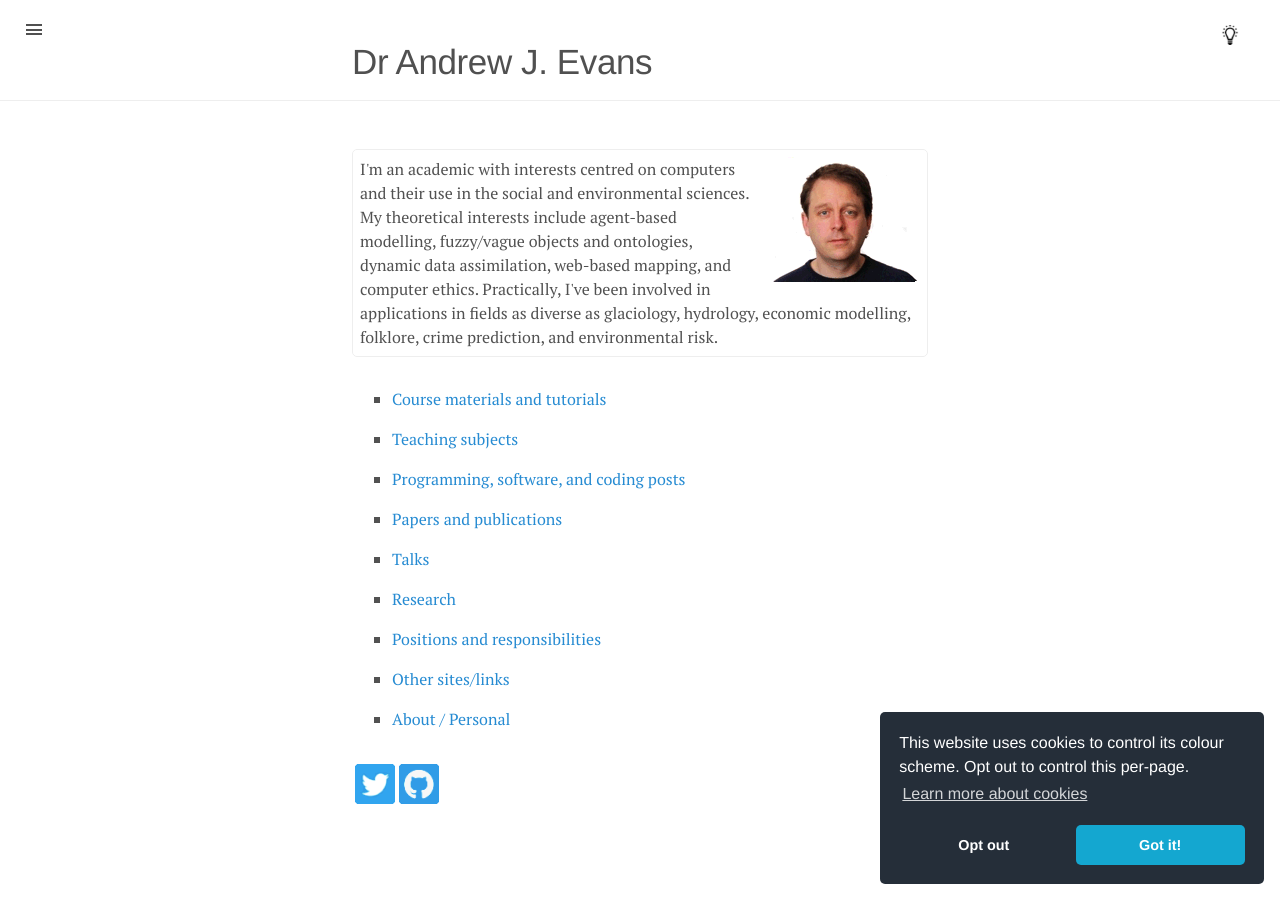
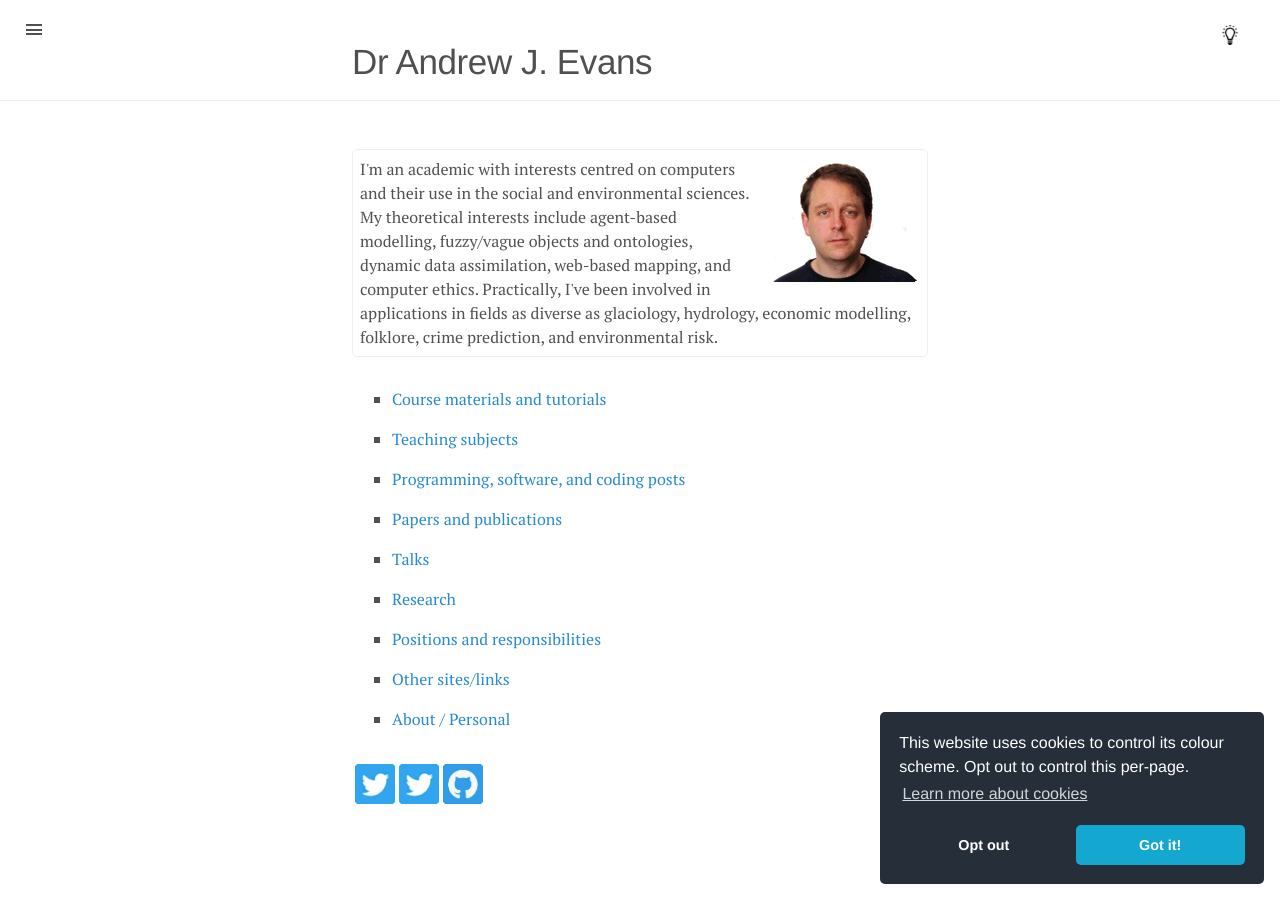
Before and after one commit to AJEvans/ajevans.github.io, a Jekyll site: the page built from index.html, in a window 1280 px wide. Built offline with Jekyll 4.4.1, drawn with Linux system fonts in a browser that asks for light colours.

Commit message:
Added twitter

```diff
--- a/index.html
+++ b/index.html
@@ -25,7 +25,8 @@ in fields as diverse as glaciology, hydrology, economic modelling, folklore, cri
 
   <TABLE style="width:80px; margin-top:30px;">
   <TR>
-  <TD style="border-width:0px;">	<A href="https://twitter.com/_AJEvans_" style="border-width:0px;">	<IMG src="images/twitter.gif" alt="Twitter" width="40px" height="40px"></IMG>	</A></TD>
+  <TD style="border-width:0px;">	<A href="https://twitter.com/geocompnews" style="border-width:0px;">	<IMG src="images/twitter.gif" alt="Twitter: GeoComp News" width="40px" height="40px"></IMG>	</A></TD>
+  <TD style="border-width:0px;">	<A href="https://twitter.com/_AJEvans_" style="border-width:0px;">	<IMG src="images/twitter.gif" alt="Twitter: Personal (rarely used!)" width="40px" height="40px"></IMG>	</A></TD>
   <TD style="border-width:0px;">	<A href="https://github.com/AJEvans" style="border-width:0px;">		<IMG src="images/github.gif" alt="GitHub" width="40px" height="40px"></IMG>	</A></TD>
   </TR>
   </TABLE>
```
